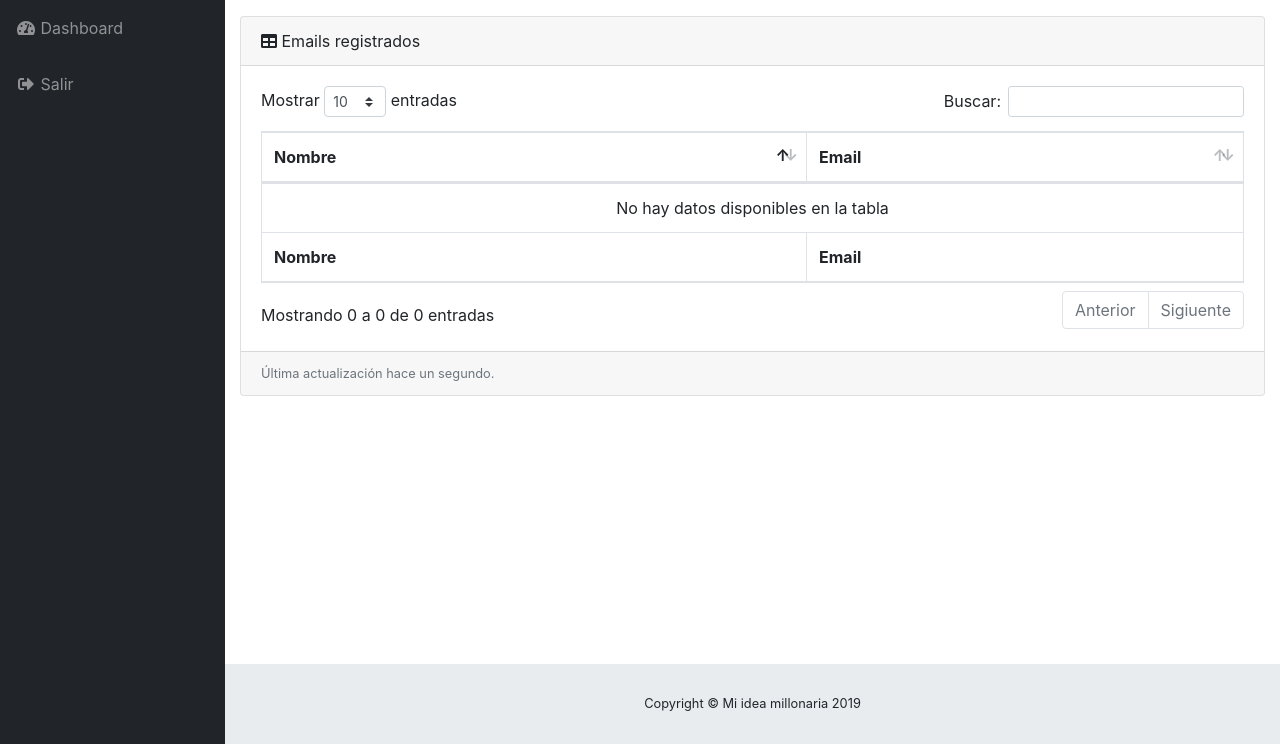
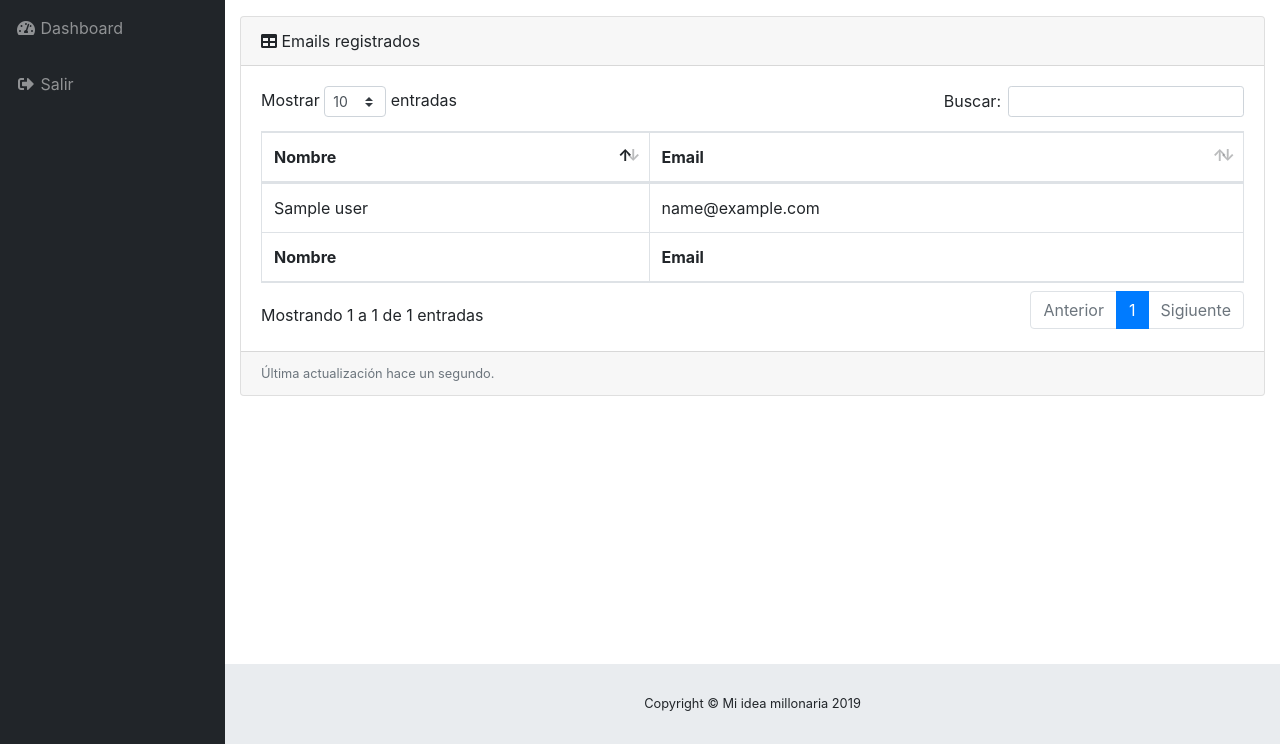
Before and after one commit to RodolfoFerro/Flask101, a Flask app: template Módulo 5/templates/tables.html in a window 1280 px wide. Shown: the part 56-800 px from the top of the page. Run offline with Flask 2, Linux system fonts and the light colour scheme; the template is opened without the code that fills it: most values are stand-ins (such as "Sample title", 1, 10 or a date in 2020); some libraries are stand-ins or nearby versions.

Commit message:
Updated session 5.

```diff
--- a/Módulo 5/app.py
+++ b/Módulo 5/app.py
@@ -1,3 +1,7 @@
+from dbutils import MONGO_URI
+from dbutils import db_connect
+from dbutils import db_insert_user
+from dbutils import db_find_all
 from form import EmailForm
 from form import LoginForm
 from flask import Flask
@@ -6,11 +10,7 @@ from flask import render_template
 
 
 app = Flask(__name__)
-
-
-@app.route('/tables')
-def tables():
-    return render_template('tables.html')
+users = db_connect(MONGO_URI, 'mi_app', 'users')
 
 
 @app.route('/', methods=['GET', 'POST'])
@@ -27,6 +27,11 @@ def index():
         if email != '' and name != '':
             print(f"Nombre capturado: {name}")
             print(f"Email capturado: {email}")
+            user = {
+                "name": name,
+                "email": email
+            }
+            db_insert_user(users, user)
             flag = True
 
     return render_template('index.html', flag=flag, name=name)
@@ -41,7 +46,8 @@ def login():
         print(form.errors)
     if request.method == 'POST':
         if form.username.data == 'admin' and form.password.data == 'admin':
-            return render_template('tables.html')
+            registered = db_find_all(users)
+            return render_template('tables.html', users=registered)
         else:
             login_error = True
     return render_template('login.html', login_error=login_error)
--- a/Módulo 5/templates/tables.html
+++ b/Módulo 5/templates/tables.html
@@ -74,14 +74,12 @@
                   </tr>
                 </tfoot>
                 <tbody>
-                  <!--
-                  HERE!
-                  ADD NAMES AND EMAILS IN FRONTEND:
+                  {% for user in users %}
                   <tr>
-                    <td>NAME</td>
-                    <td>EMAIL</td>
+                    <td>{{ user['name'] }}</td>
+                    <td>{{ user['email'] }}</td>
                   </tr>
-                  -->
+                  {% endfor %}
                 </tbody>
               </table>
             </div>
```
Also changed, not shown: Módulo 5/dbutils.py (+18 -0 lines).
